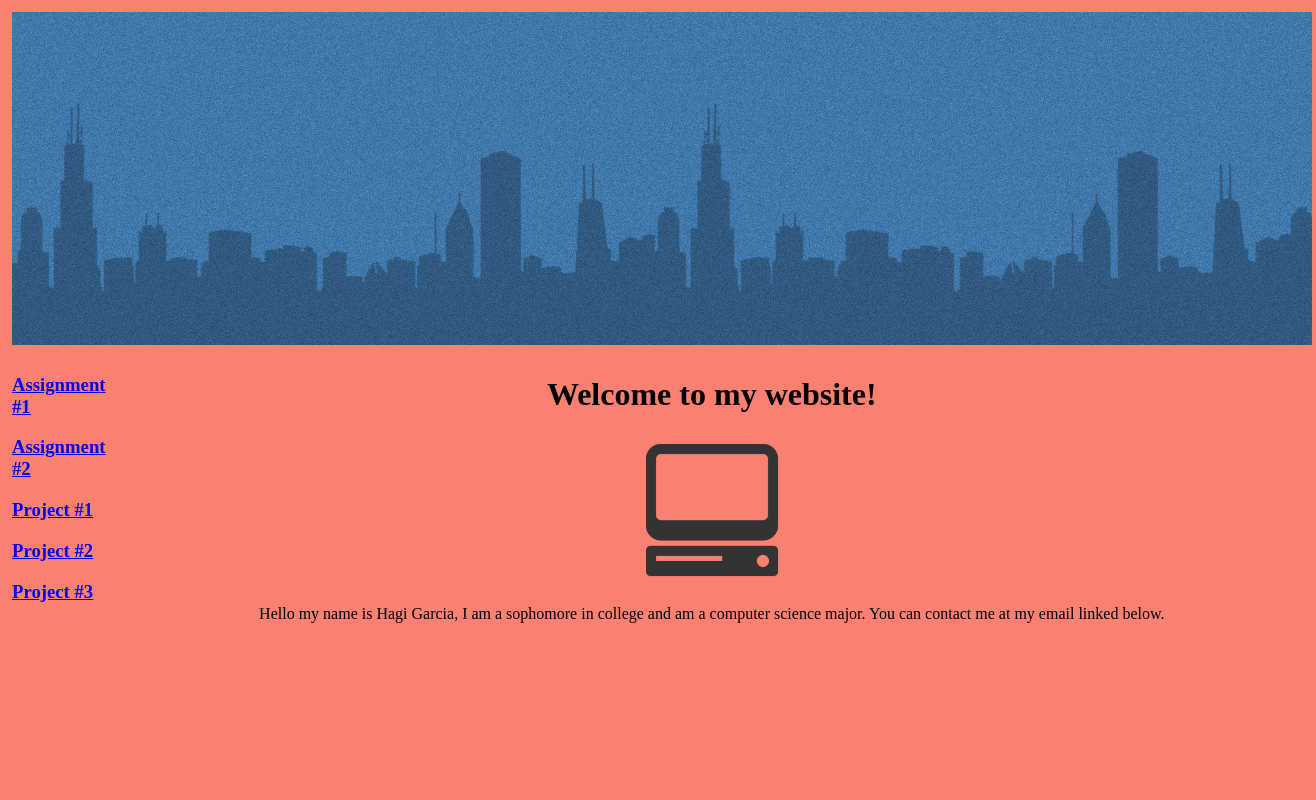
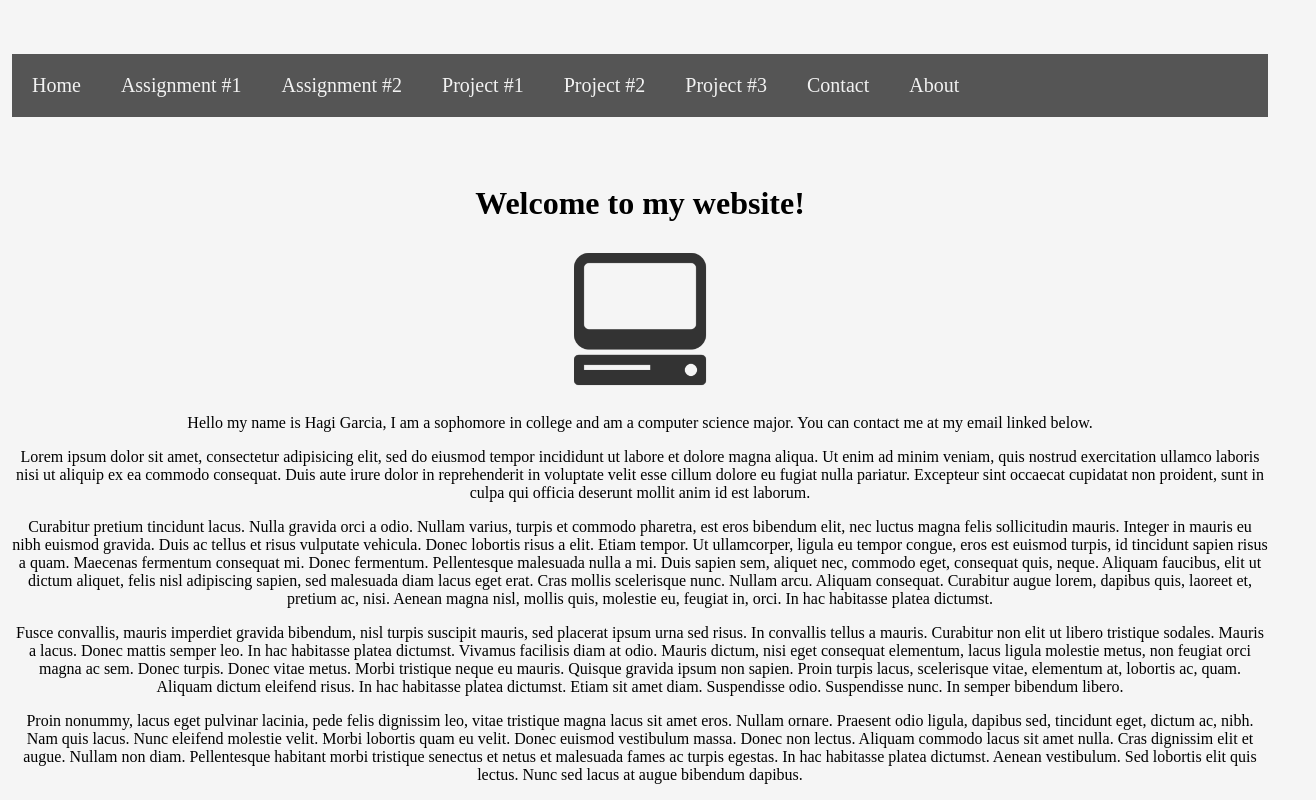
Before and after one commit to Hgarcia12/CSC225, a plain HTML site: page index.html in a window 1280 px wide. Shown: the top 800 px of the page, 1316 px wide, since content can reach past the window. Drawn offline with Linux system fonts and the light colour scheme.

Commit message:
Added navbar and removed side panel
Added navbar and removed side panel

```diff
--- a/index.html
+++ b/index.html
@@ -14,24 +14,40 @@ and open the template in the editor.
     <body>
         <table border="0" align="center" cellpadding="2px">
             <tr class="banner">
-                <td colspan="3" align="center">
-                    <img src="./images/banner1.jpg">
+               <td colspan="3" align="center">
+                   <div class="navbar">
+                        <a href="index.html">Home</a>
+                        <a href="firstpage.html">Assignment #1</a>
+                        <a href="tabledemo.html">Assignment #2</a>
+                        <a href="Project1.html">Project #1</a>
+                        <a href="Project2.html">Project #2</a>
+                        <a href="Project3.html">Project #3</a>
+                        <a href="#">Contact</a>
+                        <a href="#">About</a>
+                   </div>
+                    <!-- <img src="./images/banner1.jpg"> -->
                 </td>
             </tr>
             <tr class="main-body">
-                <td id="left-links-home" width="110px">
-                    <a href="firstpage.html"><h3><b>Assignment #1</b></h3></a>
-                    <a href="tabledemo.html"><h3><b>Assignment #2</b></h3></a>
-                    <a href="Project1.html"><h3><b>Project #1</b></h3></a>
-                    <a href="Project2.html"><h3><b>Project #2</b></h3></a>
-                    <a href="Project3.html"><h3><b>Project #3</b></h3></a>
-                </td>
                 <td id="body-content" align="center" width="100%">
                     <h1>Welcome to my website!</h1>
                     <img src="./images/computerlogo.png" width="150px" height="150px">
                     <p>Hello my name is Hagi Garcia, I am a sophomore in college and am a computer science major.
                        You can contact me at my email linked below.
                     </p>
+                    <p>
+                        Lorem ipsum dolor sit amet, consectetur adipisicing elit, sed do eiusmod tempor incididunt ut labore et dolore magna aliqua. Ut enim ad minim veniam, quis nostrud exercitation ullamco laboris nisi ut aliquip ex ea commodo consequat. Duis aute irure dolor in reprehenderit in voluptate velit esse cillum dolore eu fugiat nulla pariatur. Excepteur sint occaecat cupidatat non proident, sunt in culpa qui officia deserunt mollit anim id est laborum.
+                    </p>
+                    <p>
+                        Curabitur pretium tincidunt lacus. Nulla gravida orci a odio. Nullam varius, turpis et commodo pharetra, est eros bibendum elit, nec luctus magna felis sollicitudin mauris. Integer in mauris eu nibh euismod gravida. Duis ac tellus et risus vulputate vehicula. Donec lobortis risus a elit. Etiam tempor. Ut ullamcorper, ligula eu tempor congue, eros est euismod turpis, id tincidunt sapien risus a quam. Maecenas fermentum consequat mi. Donec fermentum. Pellentesque malesuada nulla a mi. Duis sapien sem, aliquet nec, commodo eget, consequat quis, neque. Aliquam faucibus, elit ut dictum aliquet, felis nisl adipiscing sapien, sed malesuada diam lacus eget erat. Cras mollis scelerisque nunc. Nullam arcu. Aliquam consequat. Curabitur augue lorem, dapibus quis, laoreet et, pretium ac, nisi. Aenean magna nisl, mollis quis, molestie eu, feugiat in, orci. In hac habitasse platea dictumst.
+                    </p>
+                    <p>
+                        Fusce convallis, mauris imperdiet gravida bibendum, nisl turpis suscipit mauris, sed placerat ipsum urna sed risus. In convallis tellus a mauris. Curabitur non elit ut libero tristique sodales. Mauris a lacus. Donec mattis semper leo. In hac habitasse platea dictumst. Vivamus facilisis diam at odio. Mauris dictum, nisi eget consequat elementum, lacus ligula molestie metus, non feugiat orci magna ac sem. Donec turpis. Donec vitae metus. Morbi tristique neque eu mauris. Quisque gravida ipsum non sapien. Proin turpis lacus, scelerisque vitae, elementum at, lobortis ac, quam. Aliquam dictum eleifend risus. In hac habitasse platea dictumst. Etiam sit amet diam. Suspendisse odio. Suspendisse nunc. In semper bibendum libero.
+                    </p>
+                    <p>
+                        Proin nonummy, lacus eget pulvinar lacinia, pede felis dignissim leo, vitae tristique magna lacus sit amet eros. Nullam ornare. Praesent odio ligula, dapibus sed, tincidunt eget, dictum ac, nibh. Nam quis lacus. Nunc eleifend molestie velit. Morbi lobortis quam eu velit. Donec euismod vestibulum massa. Donec non lectus. Aliquam commodo lacus sit amet nulla. Cras dignissim elit et augue. Nullam non diam. Pellentesque habitant morbi tristique senectus et netus et malesuada fames ac turpis egestas. In hac habitasse platea dictumst. Aenean vestibulum. Sed lobortis elit quis lectus. Nunc sed lacus at augue bibendum dapibus.
+                    </p>
+
                 </td>
             </tr>
             <tr class="bottom">
--- a/stylesheets/homepage_style.css
+++ b/stylesheets/homepage_style.css
@@ -8,22 +8,35 @@ and open the template in the editor.
     Author     : hagig
 */
 body{
-    background-color: salmon;
+    background-color: whitesmoke;
+}
+.navbar{
+    background-color: #555;
+    overflow: hidden;
+}
+.navbar a{
+    float: left;
+    color: #f2f2f2;
+    text-align: center;
+    text-decoration: none;
+    padding: 20px 20px;
+    font-size: 20px;
+}
+.navbar a:hover{
+    background-color: #ddd;
+    color: black;
 }
 .banner{
     height: 150px;
 }
 .main-body{
-    height: 700px;
+    height: 100%;
 }
 .bottom{
-    height:100px;
-    background-color: crimson;
+    width: 10000px;
+    height: 100px;
+    background-color: #555;
 }
 #body-content{
    vertical-align: top;
 }
-#left-links-home{
-    height:700px;
-    vertical-align:top;
-}
```
